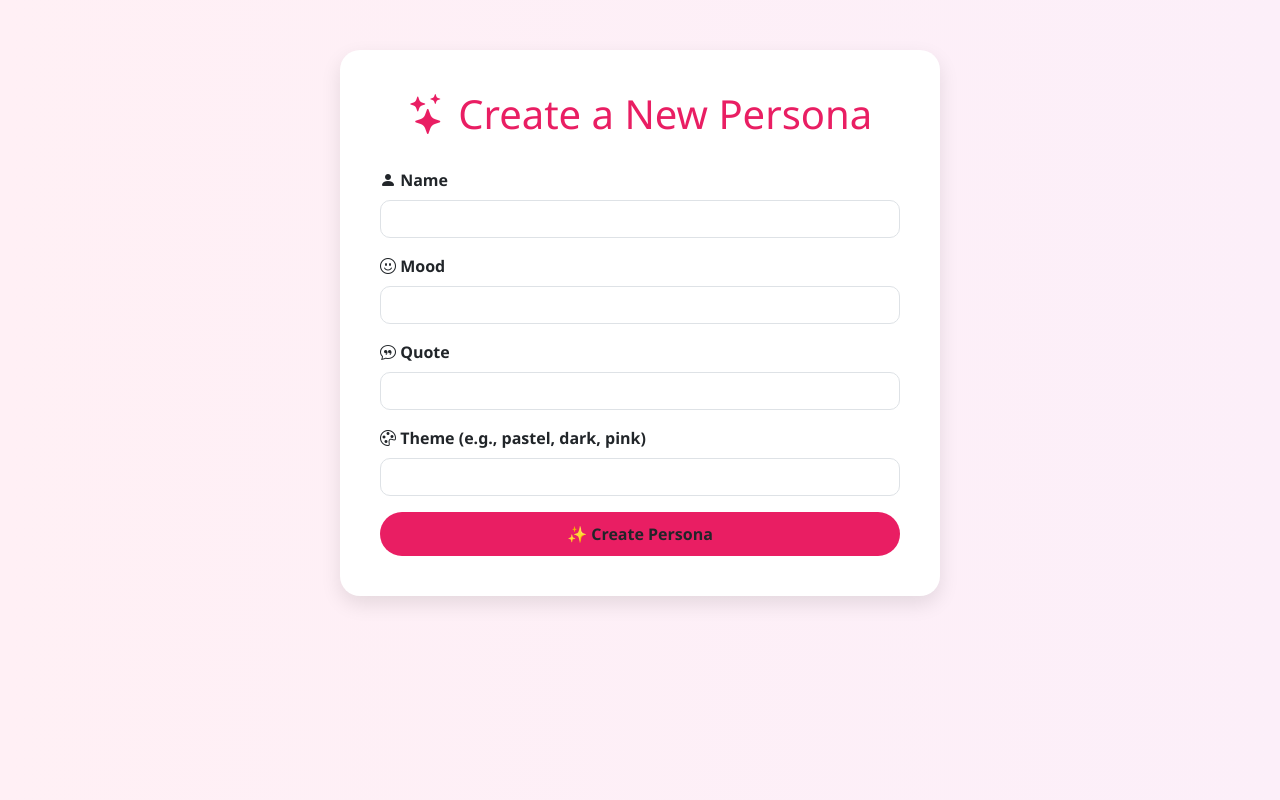
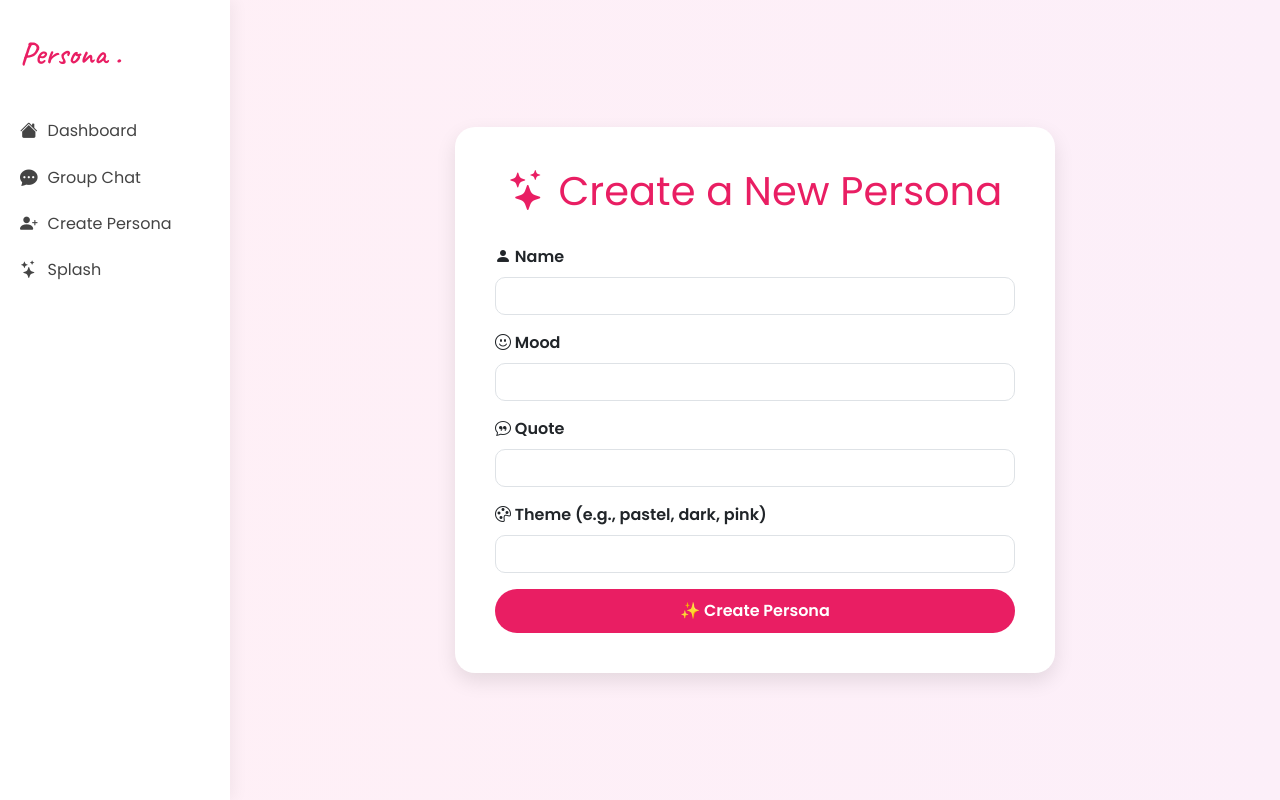
Before and after one commit to shamaiem10/Persona-Build-Your-Inner-Worlds, a Flask app: page /create in a window 1280 px wide. Run offline with Flask 3, Linux system fonts and the light colour scheme.

Commit message:
Updated project with latest changes

```diff
--- a/templates/create_persona.html
+++ b/templates/create_persona.html
@@ -5,12 +5,77 @@
   <title>Create Persona – PersonaGram</title>
   <link href="https://cdn.jsdelivr.net/npm/bootstrap@5.3.2/dist/css/bootstrap.min.css" rel="stylesheet">
   <link href="https://cdn.jsdelivr.net/npm/bootstrap-icons@1.10.5/font/bootstrap-icons.css" rel="stylesheet">
+  <link href="https://fonts.googleapis.com/css2?family=Caveat:wght@600&family=Poppins:wght@400;600&display=swap" rel="stylesheet">
 
   <style>
-    body {
-      background: linear-gradient(to right, #fff0f5, #fceff9);
-      font-family: 'Segoe UI', sans-serif;
-      padding: 50px;
+    :root {
+      --accent: #e91e63;
+      --bg-light: #fff0f6;
+    }
+
+    * {
+      margin: 0;
+      padding: 0;
+      box-sizing: border-box;
+    }
+
+    html, body {
+      font-family: 'Poppins', sans-serif;
+      background: linear-gradient(to right, #fff0f6, #fceff9);
+      height: 100vh;
+      overflow: hidden;
+    }
+
+    .layout {
+      display: flex;
+      height: 100vh;
+    }
+
+    /* Sidebar */
+    .sidebar {
+      width: 230px;
+      background: #fff;
+      box-shadow: 4px 0 15px rgba(0, 0, 0, 0.05);
+      padding: 30px 20px;
+      display: flex;
+      flex-direction: column;
+    }
+
+    .logo {
+      font-family: 'Caveat', cursive;
+      font-size: 2rem;
+      color: var(--accent);
+      margin-bottom: 40px;
+    }
+
+    .sidebar a {
+      text-decoration: none;
+      font-size: 1rem;
+      color: #444;
+      margin-bottom: 20px;
+      font-weight: 500;
+      transition: all 0.2s ease;
+      display: flex;
+      align-items: center;
+    }
+
+    .sidebar a i {
+      margin-right: 10px;
+      font-size: 1.1rem;
+    }
+
+    .sidebar a:hover {
+      color: var(--accent);
+    }
+
+    /* Main content */
+    .main {
+      flex: 1;
+      display: flex;
+      justify-content: center;
+      align-items: center;
+      padding: 40px;
+      overflow-y: auto;
     }
 
     .container {
@@ -19,6 +84,13 @@
       border-radius: 20px;
       padding: 40px;
       box-shadow: 0 8px 20px rgba(0, 0, 0, 0.1);
+    }
+
+    h1 {
+      text-align: center;
+      font-size: 2.5rem;
+      margin-bottom: 30px;
+      color: var(--accent);
     }
 
     .form-label {
@@ -30,27 +102,33 @@
     }
 
     .btn-create {
-      background-color: #e91e63;
+      background-color: var(--accent);
       border: none;
       border-radius: 30px;
       padding: 10px 20px;
       font-weight: bold;
+      color: white;
     }
 
     .btn-create:hover {
       background-color: #d81b60;
     }
-
-    h1 {
-      text-align: center;
-      font-size: 2.5rem;
-      margin-bottom: 30px;
-      color: #e91e63;
-    }
   </style>
 </head>
 <body>
 
+  <div class="layout">
+    <!-- Sidebar -->
+    <div class="sidebar">
+      <div class="logo">Persona .</div>
+      <a href="{{ url_for('home') }}"><i class="bi bi-house-fill"></i> Dashboard</a>
+      <a href="{{ url_for('chat') }}"><i class="bi bi-chat-dots-fill"></i> Group Chat</a>
+      <a href="{{ url_for('create_persona_form') }}"><i class="bi bi-person-plus-fill"></i> Create Persona</a>
+      <a href="{{ url_for('logo') }}"><i class="bi bi-stars"></i> Splash</a>
+    </div>
+
+    <!-- Main Form Area -->
+    <div class="main">
       <div class="container">
         <h1><i class="bi bi-stars"></i> Create a New Persona</h1>
 
@@ -80,6 +158,8 @@
           </div>
         </form>
       </div>
+    </div>
+  </div>
 
 </body>
 </html>
--- a/templates/home.html
+++ b/templates/home.html
@@ -186,7 +186,7 @@
   <div class="layout">
     <!-- Sidebar -->
     <div class="sidebar">
-      <div class="logo">PersonaGram</div>
+      <div class="logo">Persona .</div>
       <a href="{{ url_for('home') }}"><i class="bi bi-house-fill"></i> Dashboard</a>
       <a href="{{ url_for('chat') }}"><i class="bi bi-chat-dots-fill"></i> Group Chat</a>
       <a href="{{ url_for('create_persona_form') }}"><i class="bi bi-person-plus-fill"></i> Create Persona</a>
@@ -211,7 +211,7 @@
               <div class="links">
                 <a href="{{ url_for('goals', persona_id=persona.id) }}">📋 Goals</a>
                 <a href="{{ url_for('journal', persona_id=persona.id) }}">📓 Journal</a>
-                <a href="{{ url_for('chat') }}">💬 Chat</a>
+
               </div>
             </div>
           {% endfor %}
--- a/templates/logo.html
+++ b/templates/logo.html
@@ -60,7 +60,7 @@
 <body>
 
   <div class="logo-text">Persona ✨</div>
-  <div class="tagline">“Your mind. Your people. One place.”</div>
+  <div class="tagline">“Personalities? Plural. Always have been.”</div>
 
   <a class="enter-btn" href="{{ url_for('home') }}">Enter Dashboard</a>
 
```
Also changed, not shown: templates/chat.html (+100 -103 lines). Lines whose indentation alone changed are shown as unchanged.
